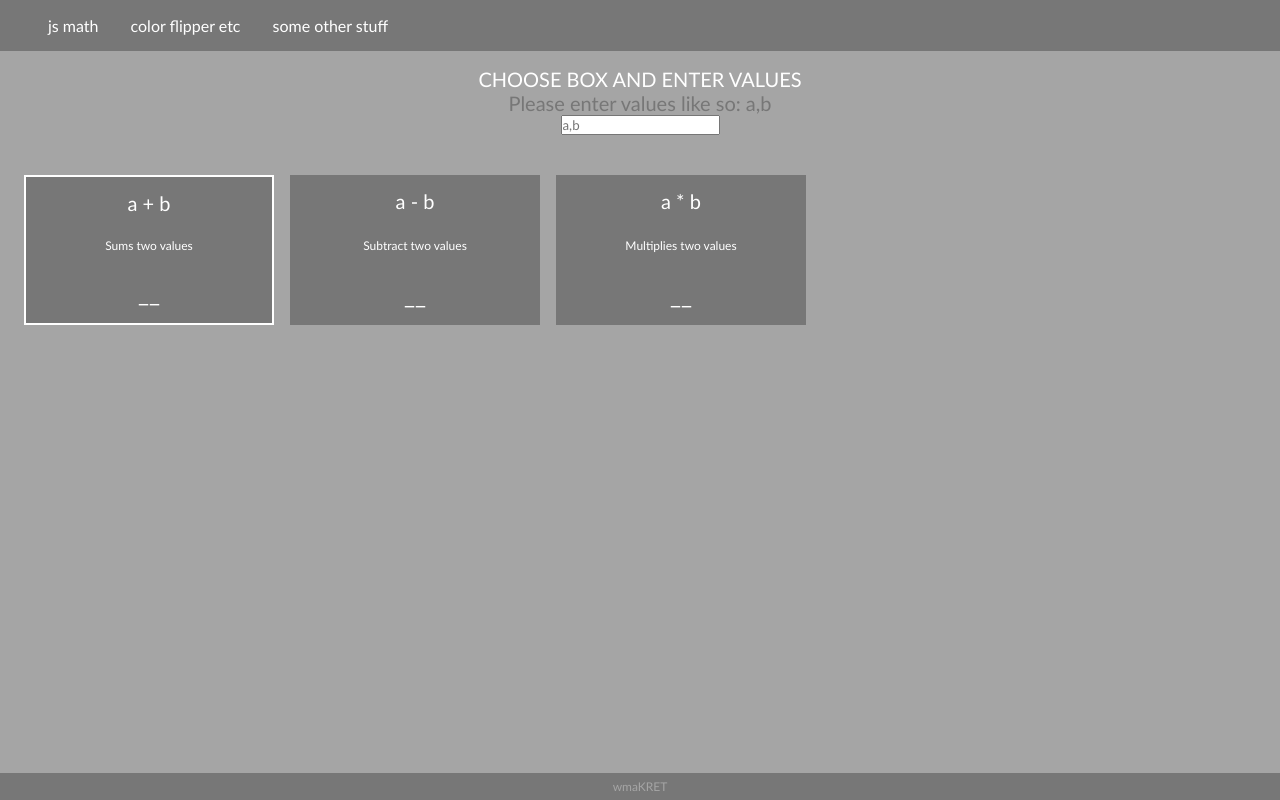
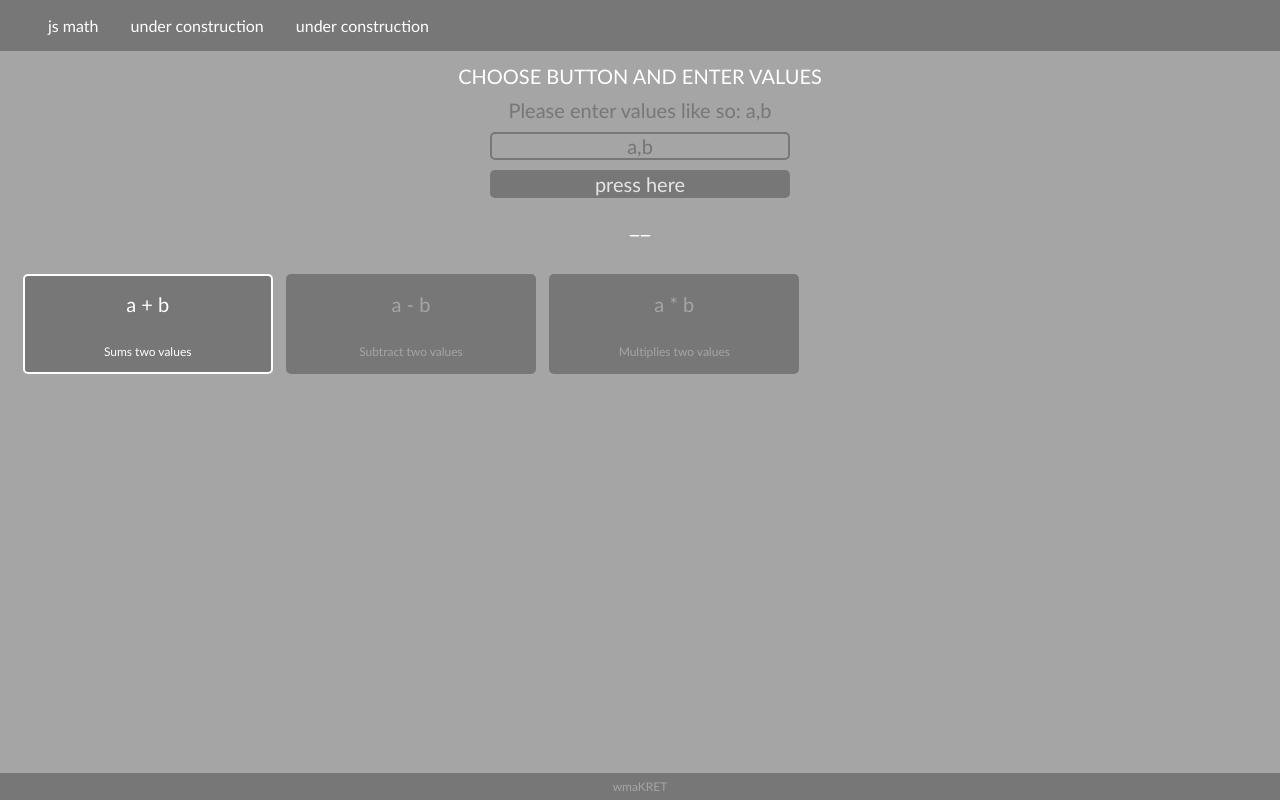
Before and after one commit to wmaKRET/sandbox, a plain HTML site: page index.html in a window 1280 px wide. Drawn offline with Linux system fonts and the light colour scheme.

Commit message:
css: added hover/focus to buttons, html: semantic cleanup, js: added math functions, as well as other features ase enter the commit message for your changes. Lines starting

```diff
--- a/index.html
+++ b/index.html
@@ -12,33 +12,31 @@
     <header>
         <nav class="navbar">
             <a href="./index.html" class="navbar-item">js math</a>
-            <a href="" class="navbar-item">color flipper etc</a>
-            <a href="" class="navbar-item">some other stuff</a>
+            <a href="" class="navbar-item">under construction</a>
+            <a href="" class="navbar-item">under construction</a>
         </nav>
     </header>
     <main class="container">
         <div class="container-header">
-            <p class="container-title containter-header-item">CHOOSE BOX AND ENTER VALUES</p>
-            <p class="container-title containter-header-item" id="math-values-info">Please enter values like so: a,b</p>
-            <input type="text" name="values" id="math-values" placeholder="a,b" class="container-header-input containter-header-item"">
+            <p class="container-header-item container-title ">CHOOSE BUTTON AND ENTER VALUES</p>
+            <p class="container-header-item container-title " id="math-values-info">Please enter values like so: a,b</p>
+            <input type="text" name="values" id="values" placeholder="a,b" class=" container-header-item container-header-input">
+            <button class="container-header-item container-header-button" id="math-button">press here</button>
+            <p class="container-header-item container-result" id="math-result">__</p>
         </div>
         <div class="container-list">
-            <div class="container-list-item container-list-active">
+            <button class="container-list-item container-list-item-active" data-function-name="sum">
                 <p class="container-title">a + b</p>
                 <p class="container-info">Sums two values</p>
-                <p class="container-result">__</p>
-            </div>
-            <div class="container-list-item">
+            </button>
+            <button class="container-list-item" data-function-name="subtract">
                 <p class="container-title">a - b</p>
                 <p class="container-info">Subtract two values</p>
-                <p class="container-result">__</p>
-            </div>
-            <div class="container-list-item">
+            </button>
+            <button class="container-list-item" data-function-name="multiply">
                 <p class="container-title">a * b</p>
                 <p class="container-info">Multiplies two values</p>
-                <p class="container-result">__</p>
-            </div>
-
+            </button>
         </div>
     </main>
     <footer class="footer">
--- a/js/app.js
+++ b/js/app.js
@@ -0,0 +1,52 @@
+// DECLARATIONS
+const button = document.querySelector('#math-button')
+const actionBtns = document.querySelectorAll('[data-function-name]')
+
+// JS MATH FUNCTIONS
+function sum(a, b){
+    return a + b
+}
+
+function subtract(a, b){
+    return a - b
+}
+
+function multiply(a, b){
+    return a * b
+}
+
+// EXECUTE FUNCTION
+function executeFunctionByName(callback, ...args){
+    return window[callback](...args)
+}
+
+// OTHER FUNCTIONS
+function toggleActiveButton(){
+    const oldActiveButton = document.querySelector('.container-list-item-active')
+    const newActiveButton = this
+    oldActiveButton.classList.remove('container-list-item-active')
+    newActiveButton.classList.add('container-list-item-active')
+}
+
+function getInputValues(){
+    const valuesInput = document.querySelector('#values')
+    const values = valuesInput.value.split(',').map(value => parseFloat(value))
+    return [...values]
+}
+
+function clearInput(){
+    const valuesInput = document.querySelector('#values')
+    valuesInput.value = ''
+}
+
+// EVENT LISTENERS
+button.addEventListener('click', function(){
+    const whichBoxIsActive = document.querySelector('.container-list-item-active')
+    const result = document.querySelector('#math-result')
+    const values = getInputValues()
+    result.innerText = executeFunctionByName(whichBoxIsActive.dataset.functionName, ...values)
+})
+
+actionBtns.forEach(button => {
+    button.addEventListener('click', toggleActiveButton)
+})
--- a/scss/style.scss
+++ b/scss/style.scss
@@ -1,6 +1,8 @@
 // COLOURS
 $background: rgb(165, 165, 165);
 $background2: rgb(119, 119, 119);
+$almostwhite: rgba(255, 255, 255, 0.808);
+$white: white;
 $content: red;
 $active: black;
 
@@ -13,9 +15,6 @@ $font-lg: 1.5rem;
 @import "header";
 @import "footer";
 
-
-
-
 *, *::before, *::after {
     box-sizing: border-box;
     margin: 0;
@@ -26,11 +25,11 @@ $font-lg: 1.5rem;
 
 body {
     background-color: $background;
-    color: white;
+    color: $white;
 }
 
 a {
-    color: white;
+    color: $white;
     text-decoration: none;
 }
 
@@ -52,7 +51,7 @@ a {
 
     &-header {
         width: 100%;
-        height: 100px;
+        height: 200px;
         display: flex;
         flex-direction: column;
         justify-content: center;
@@ -63,11 +62,41 @@ a {
         }
 
         &-item {
-            padding: 0.25em;
+            margin: 0.25em;
         }
 
         &-input {
+            text-align: center;
+            font-size: $font-md;
+            background-color: $background;
+            border: solid $background2 2px;
+            border-radius: 5px;
+            width: 300px;
+            color: $almostwhite;
+            outline: none;
 
+            transition: all 0.2s ease-out;
+            &:focus{
+                background-color: $background2;
+                color: $white;
+                border: solid $white 2px
+            }
+        }
+
+        &-button {
+            font-size: $font-md;
+            width: 300px;
+            border: solid $background2 2px;
+            border-radius: 5px;
+            color: $almostwhite;
+            background-color: $background2;
+            cursor: pointer;
+
+            transition: all 0.2s ease-out;
+            &:hover {
+                color: $white;
+                border: solid $white 2px;
+            }
         }
     }
 
@@ -82,19 +111,36 @@ a {
             display: flex;
             flex-direction: column;
             width: 250px;
-            height: 150px;
+            height: 100px;
             margin: 0.5em;
             background-color: $background2;
+            border: solid $background2 2px;
+            border-radius: 5px;
+            color: $background;
             align-items: center;
             justify-content: space-around;
+            cursor: pointer;
 
             p {
                 padding: 0.5em;
             }
-        }
 
-        &-active{
-            border: solid white 2px;
+            transition: all 0.2s ease-out;
+            &:hover {
+                color: $almostwhite;
+                border: solid $almostwhite 2px;
+            }
+
+            &-active{
+                border: solid $white 2px;
+                color: $white;
+
+                transition: all 0.2s ease-out;
+                &:hover {
+                    color: $white;
+                    border: solid $white 2px;
+                }
+            }
         }
     }
 }
```
Also changed, not shown: scss/style.css, 1 other file.
